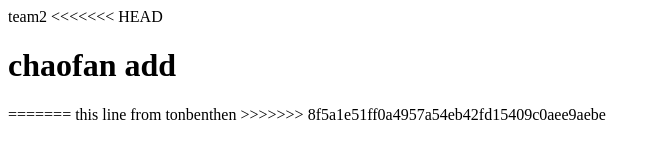
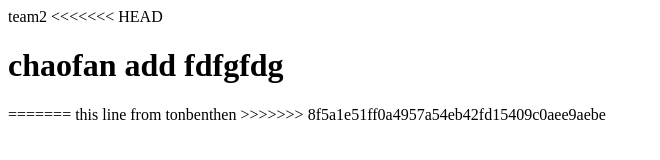
Before and after one commit to python1804gsl2/Team2r, a plain HTML site: page index.html in a window 1280 px wide. Shown: the whole page, without its empty margins (0-660 px from the left). Drawn offline with Linux system fonts and the light colour scheme.

Commit message:
chaofan add

```diff
--- a/index.html
+++ b/index.html
@@ -7,7 +7,7 @@
 <body>
 team2
 <<<<<<< HEAD
-<h1>chaofan add</h1>
+<h1>chaofan add   fdfgfdg</h1>
 =======
 this line from tonbenthen
 >>>>>>> 8f5a1e51ff0a4957a54eb42fd15409c0aee9aebe
```
